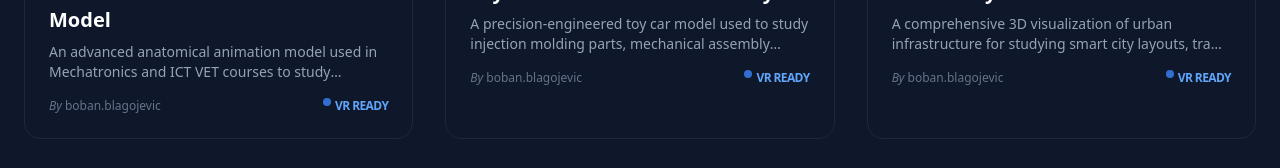
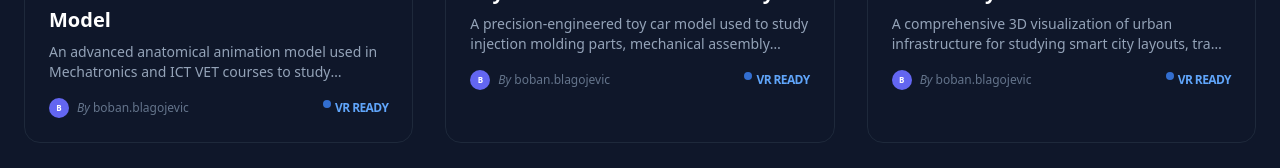
Before and after one commit to blagojevicboban/GEAR, a React (Vite) app: page / in a window 1280 px wide. Shown: the part 868-1036 px from the top of the page. Built offline with nearby package versions, Linux system fonts and the light colour scheme; no server answers.

Commit message:
feat: Add uploader profile picture or initial to model cards and reorder server static file serving middleware.

```diff
--- a/components/Dashboard.tsx
+++ b/components/Dashboard.tsx
@@ -83,7 +83,16 @@ const Dashboard: React.FC<DashboardProps> = ({ modelsCount, onGetStarted, featur
                 <h3 className="text-xl font-bold text-white mt-1 mb-2">{model.name}</h3>
                 <p className="text-slate-400 text-sm line-clamp-2 mb-4">{model.description}</p>
                 <div className="flex items-center justify-between">
-                  <span className="text-xs text-slate-500 italic">By <button onClick={(e) => { e.stopPropagation(); onViewUser(model.uploadedBy); }} className="hover:text-indigo-400 hover:underline">{model.uploadedBy}</button></span>
+                  <div className="flex items-center gap-2">
+                    <div className="w-5 h-5 rounded-full bg-indigo-500 flex items-center justify-center text-[8px] font-bold text-white uppercase overflow-hidden shrink-0">
+                      {model.uploaderProfilePic ? (
+                        <img src={fixAssetUrl(model.uploaderProfilePic)} alt={model.uploadedBy} className="w-full h-full object-cover" />
+                      ) : (
+                        model.uploadedBy.charAt(0)
+                      )}
+                    </div>
+                    <span className="text-xs text-slate-500 italic">By <button onClick={(e) => { e.stopPropagation(); onViewUser(model.uploadedBy); }} className="hover:text-indigo-400 hover:underline">{model.uploadedBy}</button></span>
+                  </div>
                   <div className="flex gap-1">
                     <span className="w-2 h-2 rounded-full bg-blue-500 animate-pulse"></span>
                     <span className="text-xs text-blue-400 font-bold uppercase tracking-tighter">VR Ready</span>
```
Also changed, not shown: 1 other file (tests, documents, lock files or other folders).
